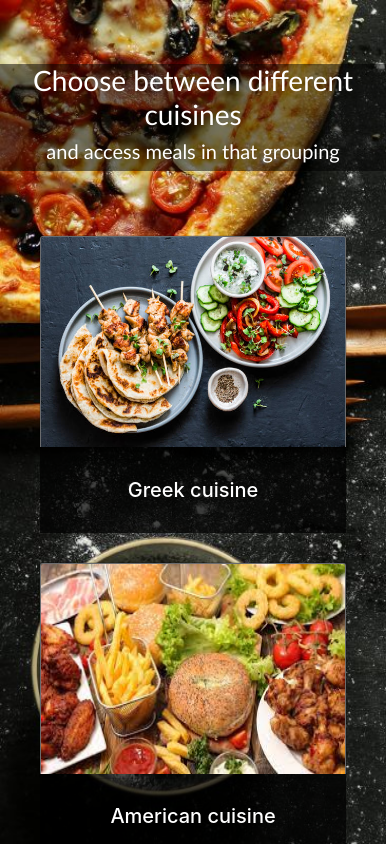
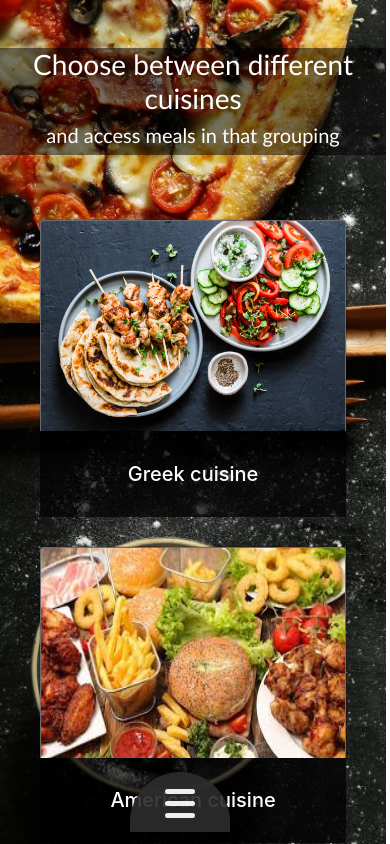
Before and after one commit to trohi/fooder, a React (Create React App) app: page / in a window 390 px wide. Built offline with nearby package versions, Linux system fonts and the light colour scheme.

Commit message:
fix the css files to corespond to responsivnes on mobile devices

```diff
--- a/src/Components/Cuisine-Component/Cuisine-Component.js
+++ b/src/Components/Cuisine-Component/Cuisine-Component.js
@@ -4,8 +4,8 @@ import Col from 'react-bootstrap/Col'
 import Button from 'react-bootstrap/Button'
 import ListGroup from 'react-bootstrap/ListGroup'
 import { useSelector, useDispatch } from 'react-redux'
-import { Link, useRouteMatch } from 'react-router-dom'
-import { useLocation, useHistory } from 'react-router'
+import { Link } from 'react-router-dom'
+import { useHistory } from 'react-router'
 import { OpenSingleMeal, Loading } from '../../redux/actions.js'
 
 function CuisineComponent(){
--- a/src/Components/GridView/GridView.js
+++ b/src/Components/GridView/GridView.js
@@ -1,14 +1,9 @@
 import './GridView.css'
 import Card from 'react-bootstrap/Card'
-import Container from 'react-bootstrap/Container'
 import Row from 'react-bootstrap/Row'
 import Col from 'react-bootstrap/Col'
-import Badge from 'react-bootstrap/Badge'
-import Button from 'react-bootstrap/Button'
-import { Search } from 'react-bootstrap-icons'
 
 import NavMenu from '../Navbar/Navbar'
-import ModalComponent from '../Modal/Modal.js'
 import { Link } from 'react-router-dom'
 import { Loading, LoadData } from '../../redux/actions.js'
 import LoadingComponent from '../LoadingIcon/loading'
@@ -49,7 +44,7 @@ function GridView(){
 
     return(
         isLoading ? <LoadingComponent></LoadingComponent> :
-        <Row className="ml-md-5 mr-md-4">
+        <Row className="ml-md-5 mr-xs-4">
             <NavMenu></NavMenu>{/*
             <ModalComponent></ModalComponent> */}
             <Col xs={12}>
--- a/src/Components/Navbar/Navbar.css
+++ b/src/Components/Navbar/Navbar.css
@@ -4,19 +4,39 @@
     margin-top:10%
 }
 
-.nav-pills nav-stacked{
-    list-style-type: none;
+.navbar{
+   position:absolute !important;
+   display:none !important
 }
 
 .nav-pills .nav-stacked{
    display:none
 }
 
+#hiddenInput{
+     position:relative;
+     z-index: 12;
+     width:40px;
+     height:30px;
+     visibility: hidden;
+   }
+
 .fa-stack{
-   height:0
+   height:0;
+   float:right;
+   margin-right:5%
 }
 
-.nav-pills>li>a {
+
+#sidebar-wrapper:hover .fa-stack{
+   float:left
+}
+
+.filterIcon{
+   display:none
+}
+
+.nav-pills>li>a{
     border-radius: 0;
  }
 
@@ -26,7 +46,13 @@
     background: rgb(255, 255, 255, 0.1);
 }
 
- #wrapper {
+.special-div{
+   color:#fff;
+   cursor:default;
+   background: rgba(255, 255, 255, 0.2);
+ }
+
+ #wrapper{
     padding-left: 0;
     -webkit-transition: all 0.5s ease;
     -moz-transition: all 0.5s ease;
@@ -35,33 +61,26 @@
     overflow: hidden;
  }
 
- #sidebar-wrapper{
-     width:50px
- }
-
- #sidebar-wrapper:hover {
+ #sidebar-wrapper:hover{
     margin-left: -250px;
     padding-left:0px;
     overflow-y:scroll;
  }
 
+ #sidebar-wrapper:hover .random-button{
+   display:block
+ }
+
  #sidebar-wrapper:hover .nav-pills .nav-stacked{
     display:inherit
  }
-
- i:focus #sidebar-wrapper{
-    width:5%;
-    overflow:hidden
-}
-
- #sidebar-wrapper {
-    z-index: 1000;
+ #sidebar-wrapper{
+    z-index: 1;
     position: absolute;
     overflow: hidden;
     left: 250px;
     width: 0;
     height: 100%;
-    padding-left:190px;
     margin-left: -450px;
     background: #000;
     -webkit-transition: all 0.5s ease;
@@ -70,11 +89,11 @@
     transition: all 0.5s ease;
  }
 
- #wrapper.toggled #sidebar-wrapper {
+ #wrapper.toggled #sidebar-wrapper{
     width: 250px;
  }
 
- #page-content-wrapper {
+ #page-content-wrapper{
     position: absolute;
     padding: 15px;
     width: 100%;
@@ -90,16 +109,16 @@
  }
 
 
- #wrapper.toggled #page-content-wrapper {
+ #wrapper.toggled #page-content-wrapper{
     position: relative;
     margin-right: 0px;
  }
 
- .fixed-brand {
+ .fixed-brand{
     width: auto;
  }
 
- .sidebar-nav {
+ .sidebar-nav{
     position: absolute;
     top: 0;
     width: 250px;
@@ -109,29 +128,24 @@
     margin-top: 2px;
  }
 
- .sidebar-nav li {
+ .sidebar-nav li{
     text-indent: 15px;
     line-height: 30px;
  }
 
- .custom-switch {
+ .custom-switch{
     text-align: left;
  }
 
- .sidebar-nav li a {
+ .sidebar-nav li a{
     display: block;
     text-decoration: none;
     color: #999999;
  }
+
  .special-a:hover{
     color:#fff;
     border-left: none;
- }
-
- .special-a-2{
-   color:#fff;
-   cursor:default;
-   background: rgba(255, 255, 255, 0.2);
  }
 
  .sidebar-nav li .special-a:hover{
@@ -164,14 +178,15 @@
  }
 
  .random-button{
-   display:block;
+   display:none;
    width: 80%;
    padding-left:10%;
    margin-left:10%;
    margin-right: auto;
-   border: none;
+   border: 1px solid rgb(87, 83, 83);
    border-radius: 5px;
-   background-color:rgba(175, 170, 170, 0.9)
+   color:#fff;
+   background:rgba(255, 255, 255, 0.2)
 }
 
 .random-button:hover{
@@ -212,10 +227,10 @@
     color:#fff
  }
 
- @media(min-width:768px) {
-    #wrapper {
+ @media(min-width:870px) {
+    /* #wrapper {
        padding-left: 250px;
-    }
+    } */
 
     .fixed-brand {
        width: 250px;
@@ -228,7 +243,7 @@
     #sidebar-wrapper {
        width: 250px;
     }
-
+/*
     #wrapper.toggled #sidebar-wrapper {
        width: 250px;
     }
@@ -239,7 +254,7 @@
 
     #wrapper.toggled-2 #sidebar-wrapper:hover {
        width: 250px;
-    }
+    } */
 
     #page-content-wrapper {
        padding: 20px;
@@ -267,3 +282,124 @@
        width: auto;
     }
  }
+
+ @media only screen and (max-width: 870px){
+   .navbar{
+      display:flex !important;
+      width:120px;
+      padding-left:0px
+   }
+
+   .ToBe{
+     position:absolute;
+     top: 95vh;
+     left: 50vw;
+     margin-left:auto;
+     margin-right: auto;
+     padding-top: 10px;
+     transform: translate(-50%, -50%);
+     z-index:3;
+     background:rgba(46, 44, 44, 0.911);
+     width: 100px;
+     height: 60px;
+     border-top-left-radius: 70px;
+     border-top-right-radius: 70px;
+     border: none;
+     border-bottom: 0;
+   }
+
+   .ToBe::after,
+   .ToBe::before,
+   .ToBe div{
+     background-color: rgb(237, 240, 235);
+     border-radius: 3px;
+     content:'';
+     display:block;
+     height:5px;
+     width:30px;
+     margin: 7px auto;
+     transition: .5s ease-in-out;
+   }
+
+   #hiddenInput:checked + .ToBe::before{
+      transform: translateY(12px) rotate(-130deg)
+   }
+
+   #hiddenInput:checked + .ToBe::after{
+     transform: translateY(-12px) rotate(130deg)
+   }
+
+   #hiddenInput:checked + .ToBe div{
+     transform: scale(0) translateX(-200px) rotate(360deg);
+     transition: 1.3s ease-out
+   }
+
+   #sidebar-wrapper{
+     z-index: 1;
+     position: absolute;
+     overflow: scroll;
+     display: flex;
+     justify-content: center;
+     width: 100vw;
+     left:0;
+     margin-left:0px;
+     background: #000;
+     -webkit-transition: all 0.5s ease;
+     -moz-transition: all 0.5s ease;
+     -o-transition: all 0.5s ease;
+     transition: all 0.5s ease;
+   }
+
+  .fa-stack{
+      float:left
+   }
+
+   #menu{
+      max-height:85%;
+      overflow-y: scroll;
+   }
+
+   .apply-button{
+      margin-left:auto;
+      margin-right:auto
+   }
+
+   .openNav{
+      display:flex !important;
+   }
+
+   .closeNav{
+      display:none !important;
+   }
+
+   #sidebar-wrapper:hover {
+      margin-left: 0px;
+      overflow-y:scroll;
+   }
+
+   .nav-pills .nav-stacked{
+      display: block;
+      margin:0px;
+      padding:0px
+   }
+
+   .random-button{
+      display: block;
+   }
+ }
+
+ @media only screen and (max-width: 400px){
+   #sidebar-wrapper{
+      padding-left:0px;
+      display: flex;
+      justify-content: center;
+   }
+
+   #sidebar-wrapper:hover{
+      padding-left: 0px;
+   }
+
+   #menu{
+      max-height: 90vh;
+   }
+ }
--- a/src/Components/Navbar/Navbar.js
+++ b/src/Components/Navbar/Navbar.js
@@ -10,6 +10,7 @@ function NavMenu() {
    const [mealType, setType] = useState({});
    const [diet, setDiet] = useState([])
    const [intolerances, setIntolerances] = useState([])
+   const [sidebar, setSidebar] = useState(false)
 
    const dispatch = useDispatch()
    const history = useHistory()
@@ -76,19 +77,46 @@ function NavMenu() {
       dispatch(Loading())
    })
    }
+
+   //TESTING FUNCTION
+   const openSidebarOnMobile =()=>{
+      const clientsViewportWidth = document.documentElement.clientWidth
+      console.log('fired')
+      if(sidebar){
+         setSidebar(false)
+      } else{
+         setSidebar(true)
+      }
+      /* if(clientsViewportWidth > 800){
+         console.log("clients screen size is more than 800px")
+         return
+      } else if(clientsViewportWidth < 800 && sidebar === true) {
+         console.log('clients screen size is under 800px and sidebar is true')
+         setSidebar(false)
+      } else {
+         console.log('clients screen size is less than 800px and sidebar is ffalse')
+         setSidebar(true)
+      } */
+   }
+
     return (
 <>
-<nav className="navbar navbar-default no-margin">
+<nav className="navbar navbar-default no-margin" >
+   <input type="checkbox" id="hiddenInput" onClick={openSidebarOnMobile} />
+    <label className="ToBe" for="hiddenInput">
+      <div></div>
+    </label>{/*
+<i className="fa fa-bars filterIcon"></i> */}
       <div className="collapse navbar-collapse" id="bs-example-navbar-collapse-1">
          <ul className="nav navbar-nav">
             <li className="active">
-               <button className="navbar-toggle collapse in" className="glyphicon glyphicon-th-large" aria-hidden="true">
+               <button className="navbar-toggle collapse in glyphicon glyphicon-th-large" aria-hidden="true">
                </button>
             </li>
          </ul>
       </div>
    </nav>
-      <div id="sidebar-wrapper">
+      <div id="sidebar-wrapper" className={ sidebar ? 'openNav' : 'closeNav'}>
          <ul className="sidebar-nav nav-pills nav-stacked" id="menu">
             <li className="mt-3">
                <button className="random-button" onClick={()=>GetRandomMeal()}><i className="fa fa-random fa-stack-1x"></i>Random</button>
@@ -96,7 +124,7 @@ function NavMenu() {
             <hr></hr>
             <li className="active">
               <div className="sidebar-header">Filters</div>
-               <a className="special-a-2 mt-3 mb-2" href="#"><span className="fa-stack fa-lg pull-left"><i className="fa fa-th-list fa-stack-1x "></i></span>Type</a>
+               <div className="special-div mt-3 mb-2"><span className="fa-stack fa-lg pull-left"><i className="fa fa-th-list fa-stack-1x "></i></span>Type</div>
                <ul className="nav-pills nav-stacked" >
                <Form>
                   <li>
@@ -193,7 +221,7 @@ function NavMenu() {
                </ul>
             </li>
             <li>
-               <a className="special-a-2 mt-3 mb-2" href="#"><span className="fa-stack fa-lg pull-left"><i className="fa fa-asterisk fa-stack-1x "></i></span>Intolerances</a>
+               <div className="special-div mt-3 mb-2"><span className="fa-stack fa-lg pull-left"><i className="fa fa-asterisk fa-stack-1x "></i></span>Intolerances</div>
                <ul className="nav-pills nav-stacked">
                   <Form>
                      <li>
@@ -307,7 +335,7 @@ function NavMenu() {
                </ul>
             </li>
             <li>
-               <a className="special-a-2 mt-3 mb-2" href="#"><span className="fa-stack fa-lg pull-left"><i className="fa fa-hand-stop-o fa-stack-1x "></i></span>Diet</a>
+               <div className="special-div mt-3 mb-2"><span className="fa-stack fa-lg pull-left"><i className="fa fa-hand-stop-o fa-stack-1x "></i></span>Diet</div>
                <ul className="nav-pills nav-stacked">
                   <Form >
                      <li>
--- a/src/Components/SingleMealComponent/SingleMealComponent.js
+++ b/src/Components/SingleMealComponent/SingleMealComponent.js
@@ -25,7 +25,7 @@ function SingleMealComponent(){
             <h4 className="mt-5">{meal.title}</h4>
             <p>Ready in {meal.readyInMinutes} minutes <Clock className="clockIcon"></Clock><br></br> Servings for {meal.servings} <Person className="personIcon"></Person></p>
             <div className="mb-3">
-                        <img className="mealImage" src={meal.image}></img>
+                        <img className="mealImage" alt="meal" src={meal.image}></img>
                     </div>
             <Accordition defaultActiveKey="1">
             <Accordition.Toggle as={Button} eventKey="1" variant="outline-light" className="my-3">Summary</Accordition.Toggle>
```
Also changed, not shown: src/Components/Modal/Modal.js (+3 -7 lines).
